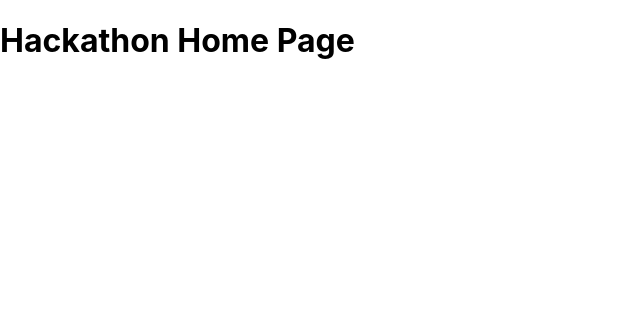
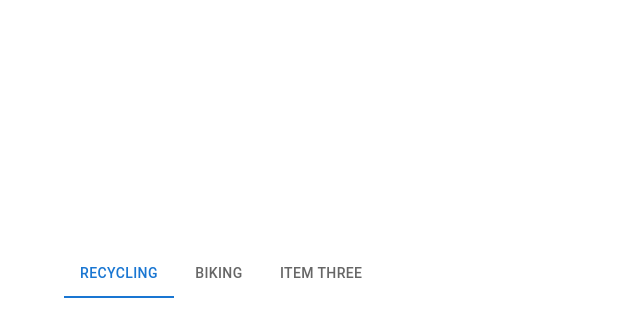
Before and after one commit to menaattia/big-red-hacks, a React (Create React App) app in the folder frontend/: page / in a window 1280 px wide. Shown: the top 336 px of the page, without its empty margins (0-640 px from the left). Built offline with nearby package versions, Linux system fonts and the light colour scheme.

Commit message:
Add tabs

```diff
--- a/frontend/package.json
+++ b/frontend/package.json
@@ -3,6 +3,9 @@
   "version": "0.1.0",
   "private": true,
   "dependencies": {
+    "@emotion/react": "^11.10.4",
+    "@emotion/styled": "^11.10.4",
+    "@mui/material": "^5.10.9",
     "@testing-library/jest-dom": "^5.14.1",
     "@testing-library/react": "^13.0.0",
     "@testing-library/user-event": "^13.2.1",
--- /dev/null
+++ b/frontend/src/components/Tabs.tsx
@@ -0,0 +1,28 @@
+import * as React from 'react';
+import Tabs from '@mui/material/Tabs';
+import Tab from '@mui/material/Tab';
+import Box from '@mui/material/Box';
+
+export default function ScrollableTabsButtonAuto() {
+  const [value, setValue] = React.useState(0);
+
+  const handleChange = (event: React.SyntheticEvent, newValue: number) => {
+    setValue(newValue);
+  };
+
+  return (
+    <Box sx={{ maxWidth: { xs: 320, sm: 480 }, bgcolor: 'background.paper' }}>
+      <Tabs
+        value={value}
+        onChange={handleChange}
+        variant="scrollable"
+        scrollButtons="auto"
+        aria-label="scrollable auto tabs example"
+      >
+        <Tab label="Recycling" />
+        <Tab label="Biking" />
+        <Tab label="Item Three" />
+      </Tabs>
+    </Box>
+  );
+}
--- a/frontend/src/pages/Home.tsx
+++ b/frontend/src/pages/Home.tsx
@@ -1,9 +1,24 @@
-import React from 'react';
-
+import * as React from 'react';
+import CssBaseline from '@mui/material/CssBaseline';
+import Box from '@mui/material/Box';
+import Container from '@mui/material/Container';
+import Tabs from '../components/Tabs'
 
 const HomePage = () => {
- return <h1>Hackathon Home Page</h1>
-
+  return (
+    <React.Fragment>
+      <CssBaseline />
+      <Container fixed>
+        <Box
+        sx={{
+            width: 500,
+            height: 250
+        }}
+        />
+        <Tabs></Tabs>
+      </Container>
+    </React.Fragment>
+  );
 }
 
 export default HomePage;
```
Also changed, not shown: 1 other file (tests, documents, lock files or other folders).
